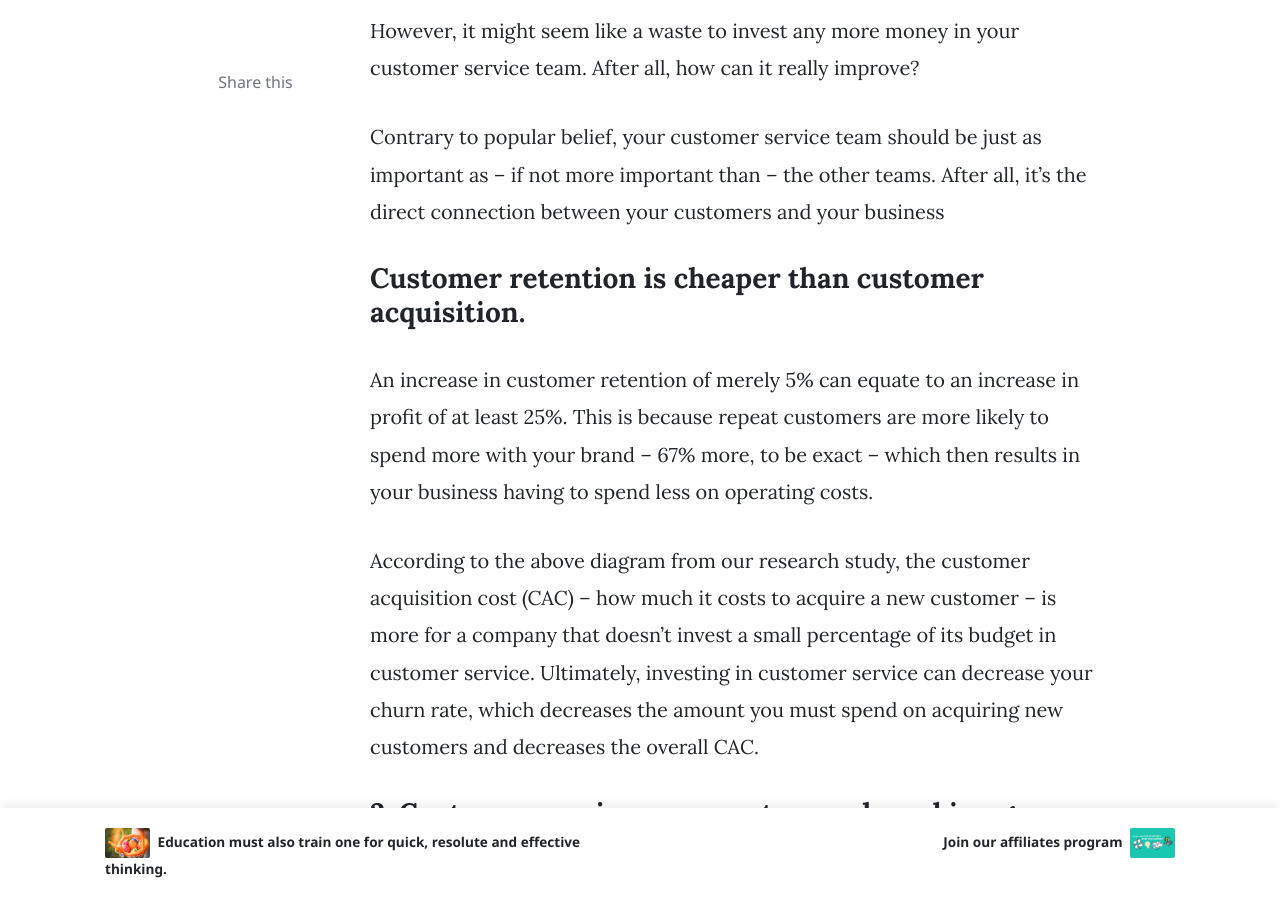
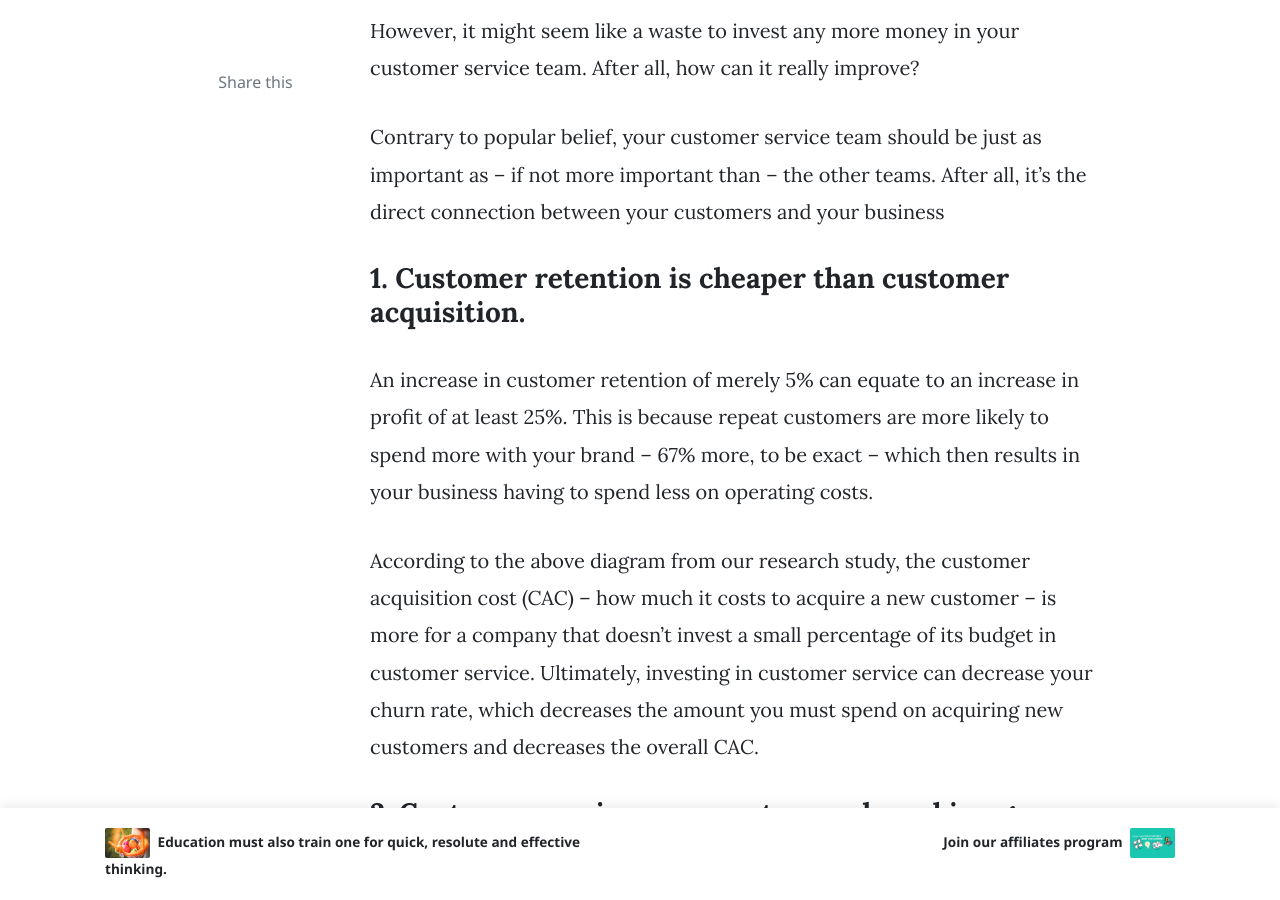
Before and after one commit to bit-dna/bitdnablog, a Jekyll site: the page built from _posts/2019-05-31-7-reasons-customer-service-is-important-to-your-business.md, in a window 1280 px wide and 900 px high, scrolled down 728 px. Built offline with Jekyll 4.4.1, drawn with Linux system fonts in a browser that asks for light colours; nearby versions of some CDN libraries; comment, search, counter and statistics services are not loaded.

Commit message:
added number 1

```diff
--- a/_posts/2019-05-31-7-reasons-customer-service-is-important-to-your-business.md
+++ b/_posts/2019-05-31-7-reasons-customer-service-is-important-to-your-business.md
@@ -12,7 +12,7 @@ However, it might seem like a waste to invest any more money in your customer se
 
 Contrary to popular belief, your customer service team should be just as important as -- if not more important than -- the other teams. After all, it’s the direct connection between your customers and your business
 
-<h3>Customer retention is cheaper than customer acquisition.</h3>
+<h3>1. Customer retention is cheaper than customer acquisition.</h3>
 
 An increase in customer retention of merely 5% can equate to an increase in profit of at least 25%. This is because repeat customers are more likely to spend more with your brand -- 67% more, to be exact -- which then results in your business having to spend less on operating costs.
 
```
